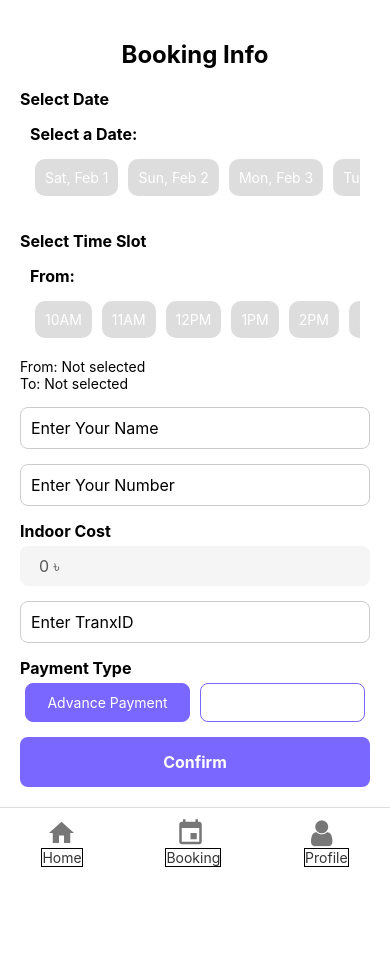
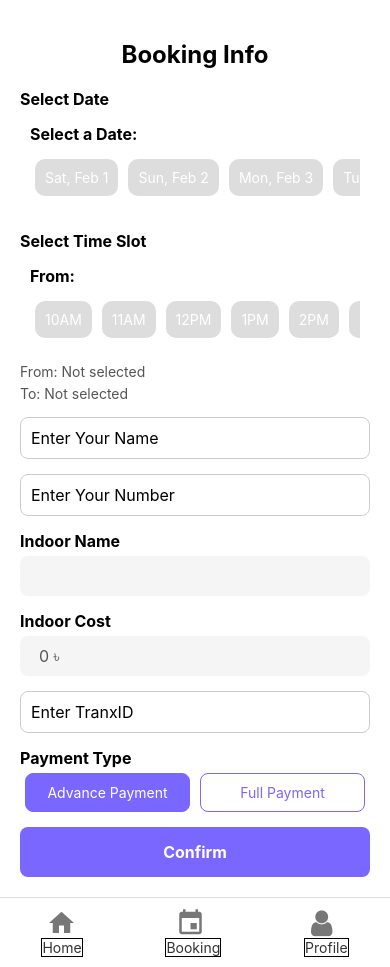
Before and after one commit to EmadAA/IndoorXYZ_2, a React Native app: screen /Confirm in a window 390 px wide. Before the commit the page ends 877 px from the top, so only its background shows below. Built offline with nearby package versions, Linux system fonts and the light colour scheme.

Commit message:
TimeDate handle successfully, update  the booking slot availability for different users ,Now, booking list shown to admin and  CRUD operation needed,

```diff
--- a/app.json
+++ b/app.json
@@ -20,7 +20,8 @@
       "adaptiveIcon": {
         "foregroundImage": "./assets/adaptive-icon.png",
         "backgroundColor": "#ffffff"
-      }
+      },
+      "package": "com.emad_adil.indoorxyz"
     },
     "web": {
       "favicon": "./assets/favicon.png"
--- a/components/BookingList.jsx
+++ b/components/BookingList.jsx
@@ -52,9 +52,16 @@ const BookingList = () => {
           bookings.map((booking) => (
             <View key={booking.id} style={styles.card}>
               <View style={styles.contentContainer}>
+                <View  style={styles.nameandlocation}>
                 <View style={styles.locationContainer}>
                   <Text style={styles.locationIcon}>📍</Text>
                   <Text style={styles.locationText}>{booking.location || 'Indoor Location'}</Text>
+                </View>
+                <View style={styles.indoorNameContainer}>
+                  <Text style={styles.indoorNameText}>
+                    {booking.indoorName || 'Indoor Name'}
+                  </Text>
+                </View>
                 </View>
                 <View style={styles.detailsRow}>
                   <Text style={styles.indoorName}>{booking.name}</Text>
@@ -138,6 +145,14 @@ const styles = StyleSheet.create({
   },
   contentContainer: {
     padding: 15,
+
+  },
+  nameandlocation:{
+    flexDirection: 'row',
+    justifyContent: 'space-between',
+    alignItems: 'center',
+    marginBottom:8,
+
   },
   locationContainer: {
     flexDirection: 'row',
@@ -150,6 +165,16 @@ const styles = StyleSheet.create({
   locationText: {
     fontSize: 14,
     color: '#666',
+  },
+  indoorNameContainer:{
+    flexDirection: 'row',
+    alignItems: 'center',
+    marginBottom: 8,
+  },
+  indoorNameText: {
+    fontSize: 18,
+    color: '#000',
+    fontWeight: 'bold',
   },
   detailsRow: {
     flexDirection: 'row',
--- a/components/Confirm.jsx
+++ b/components/Confirm.jsx
@@ -29,6 +29,7 @@ const Confirm = () => {
   const [tranxID, setTranxID] = useState('');
   const [paymentType, setPaymentType] = useState('Advance Payment');
   const [indoorCost, setIndoorCost] = useState(0);
+  const [indoorName, setIndoorName] = useState('');
   const [bookingData, setBookingData] = useState(null);
 
   useEffect(() => {
@@ -46,6 +47,7 @@ const Confirm = () => {
         const data = bookingSnap.data();
         setBookingData(data);
         setIndoorCost(data.price || 0);
+        setIndoorName(data.name || '');
       } else {
         console.log('No booking data found');
         Alert.alert('Error', 'Booking information not found');
@@ -59,11 +61,13 @@ const Confirm = () => {
   const checkSlotAvailability = async (date, fromTime, toTime) => {
     try {
       const bookingsRef = collection(db, 'indoorBookings');
+      // Updated query to check for specific indoor
       const q = query(
         bookingsRef,
         where('date', '==', date),
         where('fromTime', '==', fromTime),
-        where('toTime', '==', toTime)
+        where('toTime', '==', toTime),
+        where('IndoorName', '==', indoorName) // Added this condition
       );
 
       const querySnapshot = await getDocs(q);
@@ -79,14 +83,11 @@ const Confirm = () => {
   };
 
   const calculateEndTime = (startTime) => {
-    // Convert time string to number (e.g., "10am" to 10)
     const hour = parseInt(startTime.replace('am', '').replace('pm', ''));
     const isAM = startTime.includes('am');
 
-    // Calculate end hour
     let endHour = hour + 1;
 
-    // Handle AM/PM conversion
     if (hour === 11 && isAM) {
       return '12pm';
     } else if (hour === 12) {
@@ -99,7 +100,6 @@ const Confirm = () => {
   };
 
   const handleTimeChange = async (slot) => {
-    // Only use the 'from' time and calculate 'to' time
     if (selectedDate && slot.from) {
       const endTime = calculateEndTime(slot.from);
       const newTimeSlot = {
@@ -112,7 +112,7 @@ const Confirm = () => {
       if (!isAvailable) {
         Alert.alert(
           'Time Slot Unavailable',
-          'This time slot is already booked. Please choose another time or date.',
+          `This time slot is already booked . Please choose another time or date.`,
           [{ text: 'OK' }]
         );
         return;
@@ -136,7 +136,7 @@ const Confirm = () => {
     if (!isAvailable) {
       Alert.alert(
         'Time Slot Unavailable',
-        'This time slot was just booked by someone else. Please choose another time or date.',
+        `This time slot was just booked for ${indoorName}. Please choose another time or date.`,
         [{ text: 'OK' }]
       );
       return;
@@ -157,11 +157,13 @@ const Confirm = () => {
       location: bookingData?.location || '',
       status: 'pending',
       userEmail: bookingData?.userEmail || '',
-      bookingReference: bookingData?.bookingReference || ''
+      bookingReference: bookingData?.bookingReference || '',
+      IndoorName: indoorName
     };
 
     try {
-      await addDoc(collection(db, 'indoorBookings'), indoorBookingData);
+      const docRef = await addDoc(collection(db, 'indoorBookings'), indoorBookingData);
+      console.log('Booking added with ID: ', docRef.id);
       Alert.alert('Success', 'Booking Confirmed!');
     } catch (error) {
       console.error('Error confirming booking:', error);
@@ -204,6 +206,10 @@ const Confirm = () => {
           />
         </View>
         <View style={styles.inputContainer}>
+          <Text style={styles.label}>Indoor Name</Text>
+          <Text style={styles.nonEditableInput}>{"  " + indoorName}</Text>
+        </View>
+        <View style={styles.inputContainer}>
           <Text style={styles.label}>Indoor Cost</Text>
           <Text style={styles.nonEditableInput}>{"  " + indoorCost + " ৳"}</Text>
         </View>
@@ -225,7 +231,10 @@ const Confirm = () => {
               ]}
               onPress={() => setPaymentType('Advance Payment')}
             >
-              <Text style={styles.paymentTypeText}>Advance Payment</Text>
+              <Text style={[
+                styles.paymentTypeText,
+                paymentType === 'Advance Payment' && { color: '#fff' }
+              ]}>Advance Payment</Text>
             </TouchableOpacity>
             <TouchableOpacity
               style={[
@@ -234,7 +243,10 @@ const Confirm = () => {
               ]}
               onPress={() => setPaymentType('Full Payment')}
             >
-              <Text style={styles.paymentTypeText}>Full Payment</Text>
+              <Text style={[
+                styles.paymentTypeText,
+                paymentType === 'Full Payment' && { color: '#fff' }
+              ]}>Full Payment</Text>
             </TouchableOpacity>
           </View>
         </View>
@@ -242,7 +254,7 @@ const Confirm = () => {
           <Text style={styles.confirmButtonText}>Confirm</Text>
         </TouchableOpacity>
       </ScrollView>
-        <BottomNavbar />
+      <BottomNavbar />
     </KeyboardAvoidingView>
   );
 };
@@ -312,10 +324,13 @@ const styles = StyleSheet.create({
     backgroundColor: '#7A67FF',
   },
   paymentTypeText: {
-    color: '#fff',
+    color: '#7A67FF',
     fontSize: 14,
   },
   timing: {
+    fontSize: 14,
+    marginTop: 5,
+    color: '#555',
   }
 });
 
--- a/package.json
+++ b/package.json
@@ -4,8 +4,8 @@
   "main": "node_modules/expo/AppEntry.js",
   "scripts": {
     "start": "expo start",
-    "android": "expo start --android",
-    "ios": "expo start --ios",
+    "android": "expo run:android",
+    "ios": "expo run:ios",
     "web": "expo start --web"
   },
   "dependencies": {
@@ -34,6 +34,7 @@
     "react-native-vector-icons": "^10.2.0"
   },
   "devDependencies": {
+    "@react-native-community/cli": "latest",
     "@babel/core": "^7.20.0",
     "typescript": "^5.3.3",
     "@types/react": "~18.3.12"
```
Also changed, not shown: 43 other files (tests, documents, lock files or other folders).
